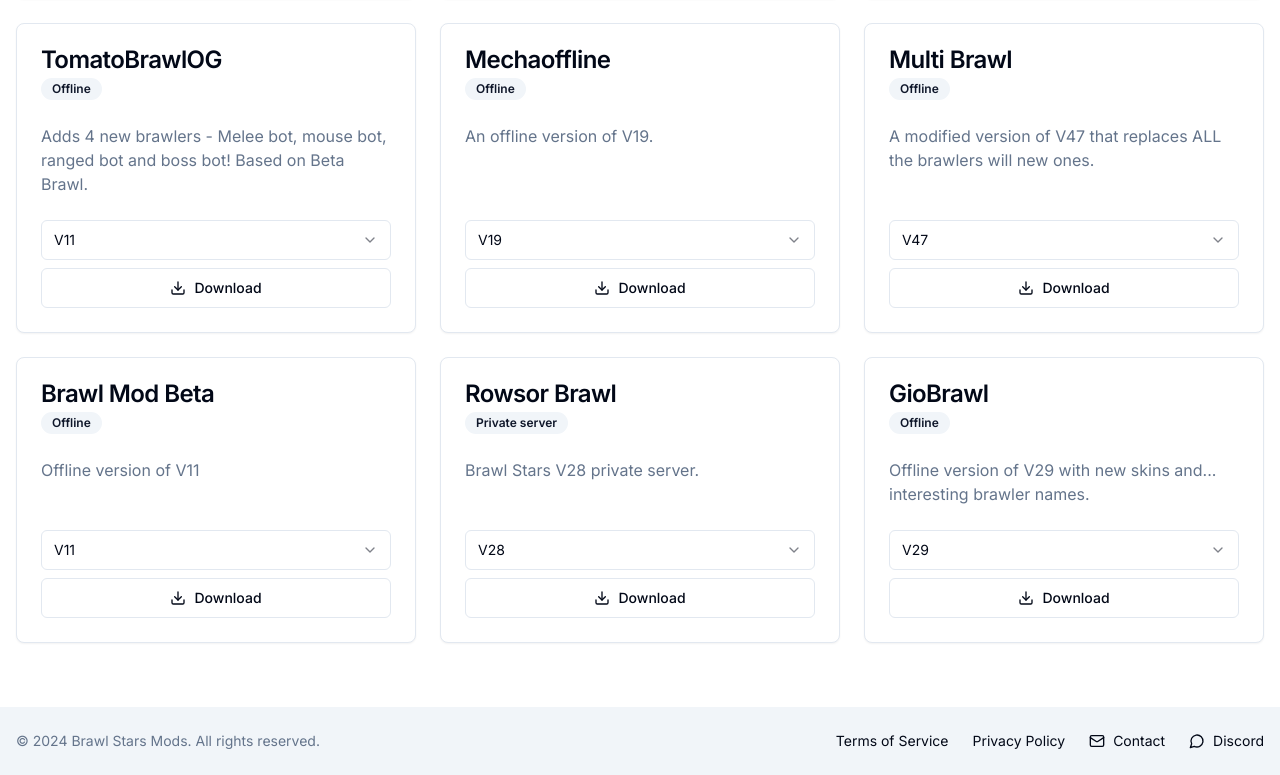
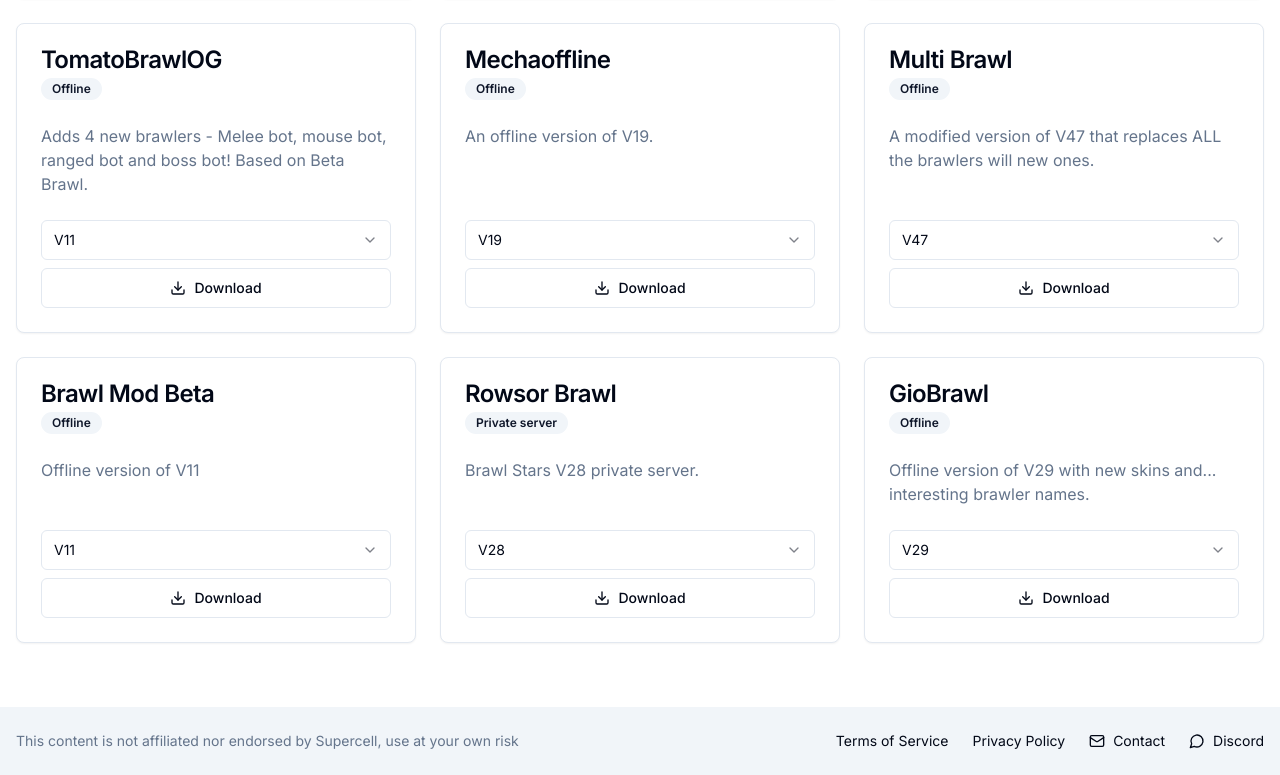
Before and after one commit to natesworksdev/brawlmods, a Next.js app: page / in a window 1280 px wide. Shown: the part 1639-2414 px from the top of the page. Built offline with nearby package versions, Linux system fonts and the light colour scheme.

Commit message:
Add disclaimer

```diff
--- a/app/page.tsx
+++ b/app/page.tsx
@@ -341,7 +341,7 @@ export default function Home() {
       <footer className="w-full py-6 bg-muted mt-8">
         <div className="container mx-auto px-4 flex flex-col sm:flex-row justify-between items-center">
           <p className="text-sm text-muted-foreground mb-4 sm:mb-0">
-            &copy; {new Date().getFullYear()} Brawl Stars Mods. All rights reserved.
+            This content is not affiliated nor endorsed by Supercell, use at your own risk
           </p>
           <nav className="flex gap-6">
             <Link href="#" className="text-sm hover:underline underline-offset-4">
```
